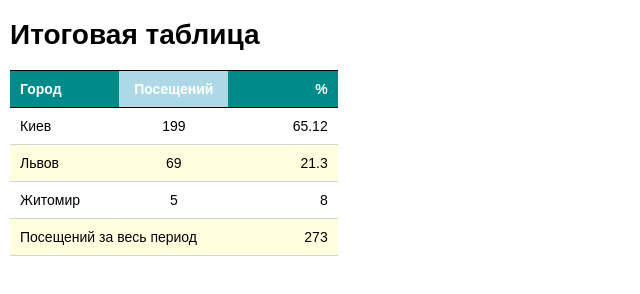
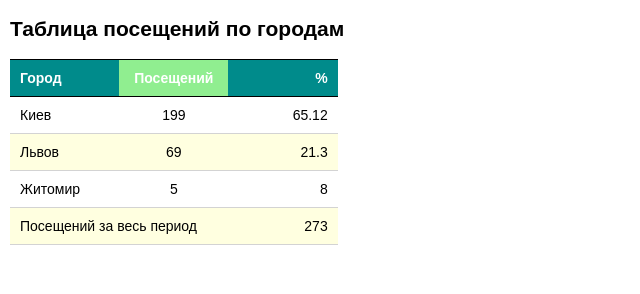
Before and after one commit to snd47/first_commit, a plain HTML site: page 23.html in a window 1280 px wide. Shown: the whole page, without its empty margins (0-640 px from the left). Drawn offline with Linux system fonts and the light colour scheme.

Commit message:
changing head to h2 and one cell color to green

```diff
--- a/23.html
+++ b/23.html
@@ -6,11 +6,11 @@
         <title>Практика, HTML таблица</title>
     </head>
     <body>
-        <h1>Итоговая таблица</h1>
+        <h2>Таблица посещений по городам</h2>
         <table>
          <tr class ="row-1">
              <th class ="alignl">Город</th>
-             <th style="background-color:lightblue;" class ="alignc">Посещений</th>
+             <th style="background-color:lightgreen;" class ="alignc">Посещений</th>
              <th class ="alignr">%</th>
          </tr>
          <tr>
```
